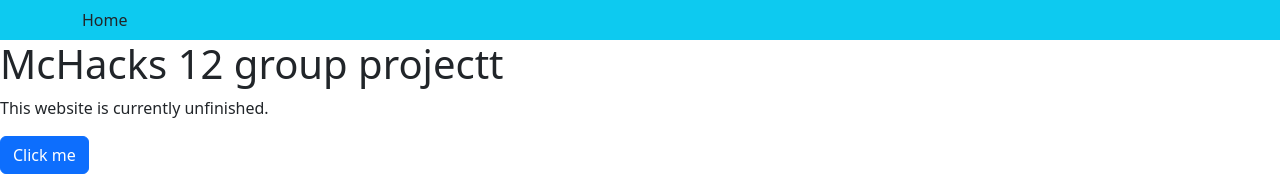
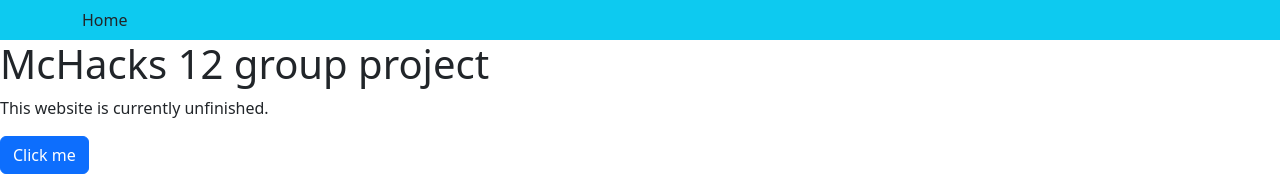
Before and after one commit to JTP001/mchacks12, a React (Create React App) app in the folder hack-app/: page / in a window 1280 px wide. Shown: the top 176 px of the page. Built offline with nearby package versions, Linux system fonts and the light colour scheme.

Commit message:
Update App.js

```diff
--- a/hack-app/src/App.js
+++ b/hack-app/src/App.js
@@ -10,7 +10,7 @@
     <Fragment>
       <MyNavbar />
       <h1>
-        McHacks 12 group projectt
+        McHacks 12 group project
       </h1>
 
       <p>This website is currently unfinished.</p>
```
